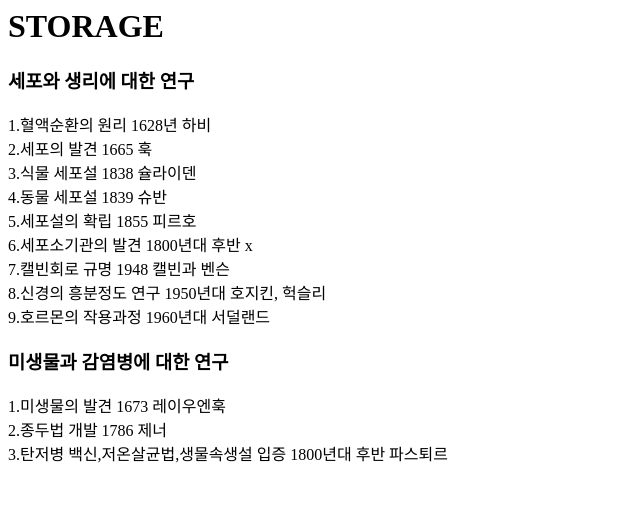
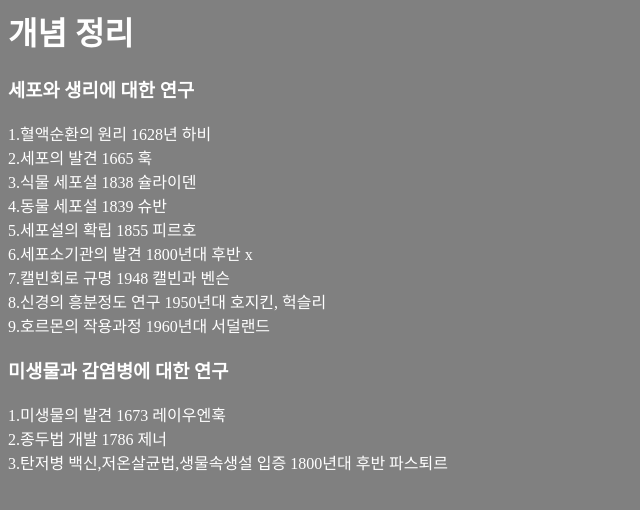
Before and after one commit to joobging/storage, a plain HTML site: page index.html in a window 1280 px wide. Shown: the whole page, without its empty margins (0-640 px from the left). Drawn offline with Linux system fonts and the light colour scheme.

Commit message:
Update index.html

```diff
--- a/index.html
+++ b/index.html
@@ -2,10 +2,20 @@
 <html>
   <head>
     <meta charset='utf-8'>
-    <title>Storage</title>
+    <title>STUDY STORAGE</title>
+    <style>
+      body {
+        background-color: gray;
+        color: white;
+      }
+
+    </style>
   </head>
   <body>
-    <h1>STORAGE</h1>
+    <style>
+      alert("Lee's storage");
+    </style>
+    <h1>개념 정리</h1></h1>
     <h3>
       세포와 생리에 대한 연구
     </h3>
```
